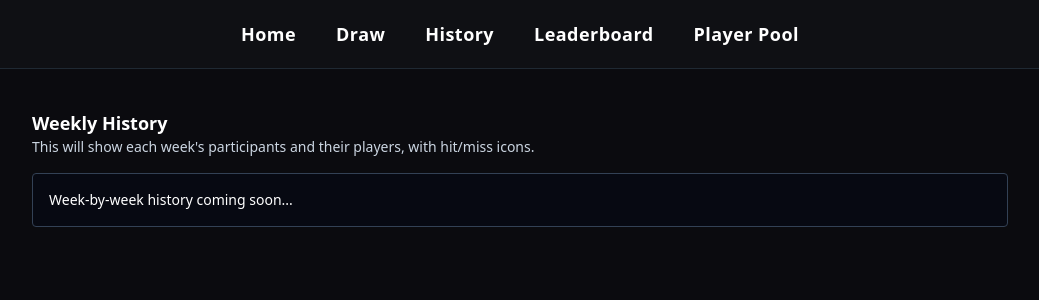
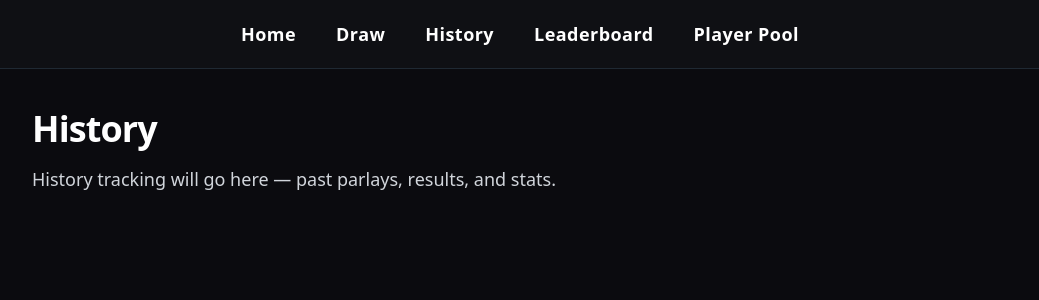
Before and after one commit to nick35d/anytime-td-parlay, a Next.js app: page /history in a window 1280 px wide. Shown: the top 300 px of the page, without its empty margins (120-1159 px from the left). Built offline with nearby package versions, Linux system fonts and the light colour scheme.

Commit message:
Update page.tsx

```diff
--- a/app/history/page.tsx
+++ b/app/history/page.tsx
@@ -1,18 +1,12 @@
-import React from 'react';
-
 export default function HistoryPage() {
   return (
-    <div className="space-y-6">
-      <section className="main-card">
-        <h2 className="text-lg font-semibold">Weekly History</h2>
-        <p className="text-sm text-slate-300 mb-4">
-          This will show each week&apos;s participants and their players, with hit/miss icons.
-        </p>
-
-        <div className="border border-slate-700 rounded p-4 text-sm bg-slate-950/40">
-          <p>Week-by-week history coming soon...</p>
-        </div>
-      </section>
+    <div className="text-white">
+      <h1 className="text-4xl font-extrabold mb-4 tracking-tight">
+        History
+      </h1>
+      <p className="text-gray-300 text-lg">
+        History tracking will go here — past parlays, results, and stats.
+      </p>
     </div>
   );
 }
```
